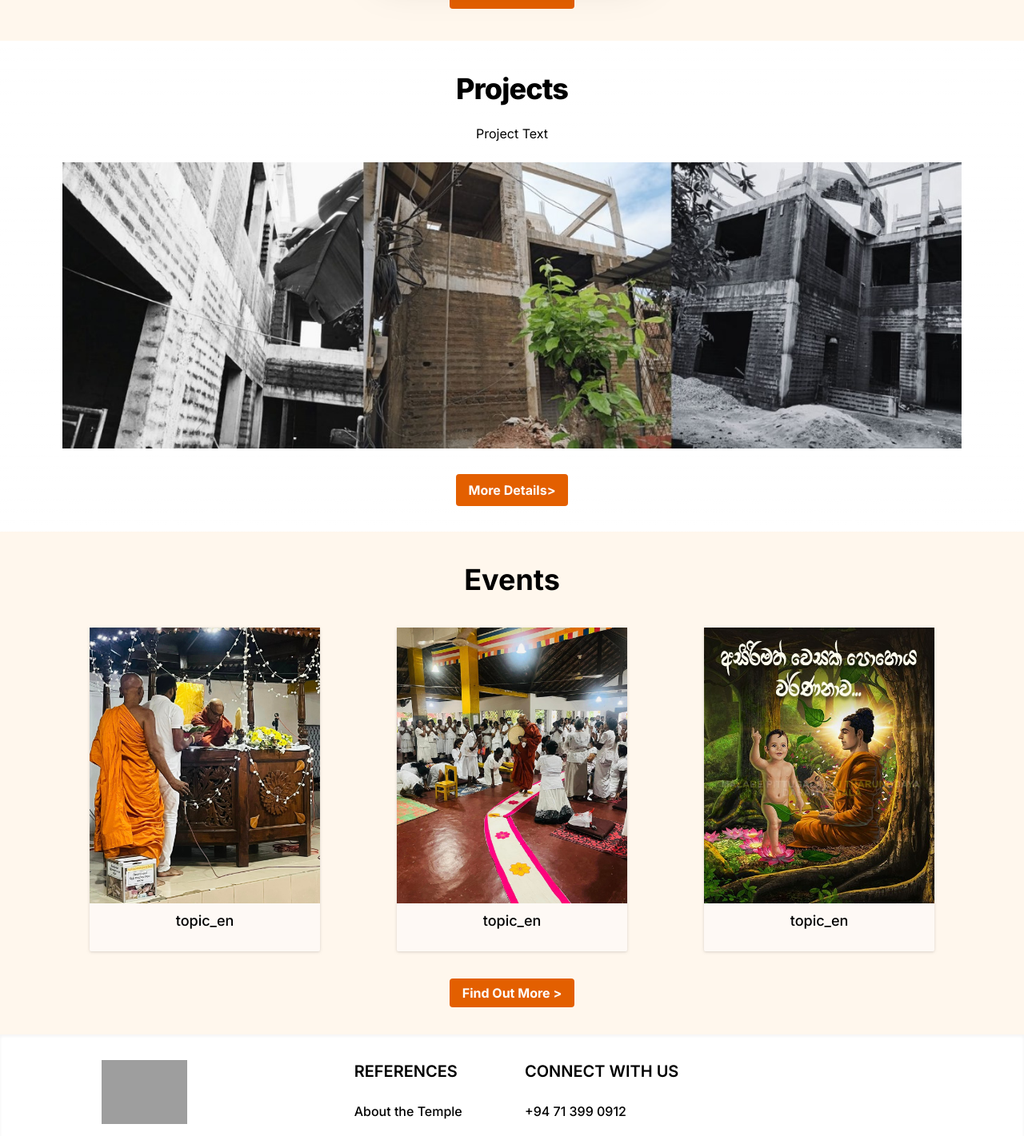
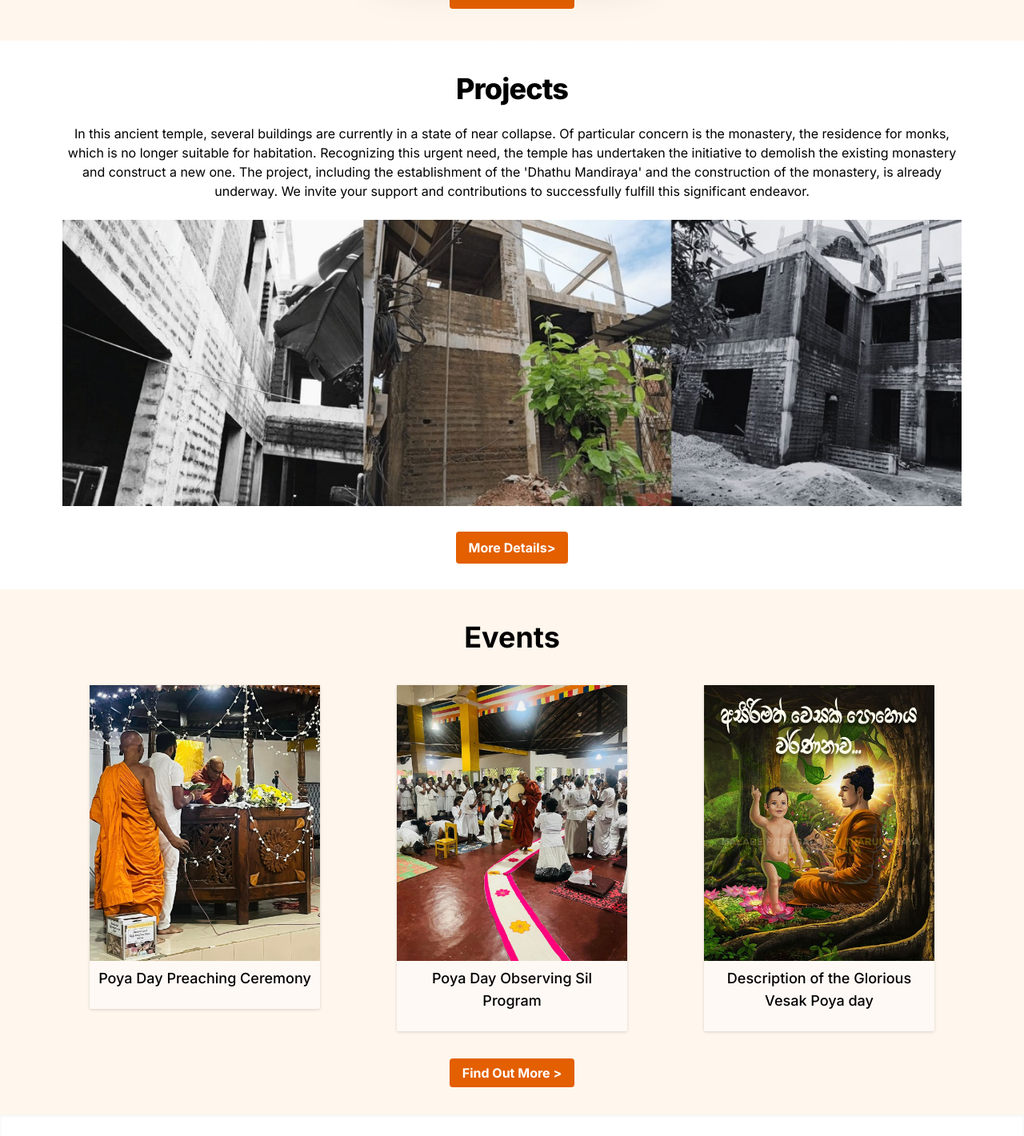
Before and after one commit to ms-club-sliit/pittugala-temple-web, a Next.js app: page / in a window 1280 px wide. Shown: the part 1652-3073 px from the top of the page at 80% size. Built offline with nearby package versions, Linux system fonts and the light colour scheme; grey boxes are pictures that could not be loaded.

Commit message:
Event Componets Transaltion
Signed-off-by: Randula Mawaththa <randula98@gmail.com>

```diff
--- a/src/components/landingPage/events/index.jsx
+++ b/src/components/landingPage/events/index.jsx
@@ -12,19 +12,19 @@ export default function Events() {
       id: 1,
       src: '/static/event1.png',
       topic: 'පෝය දා බණ පිංකම',
-      topic_en: 'topic_en'
+      topic_en: 'Poya Day Preaching Ceremony'
     },
     {
       id: 2,
       src: '/static/event2.png',
       topic: 'පෝය දා සිල් සමාදන් වැඩසටහන',
-      topic_en: 'topic_en'
+      topic_en: 'Poya Day Observing Sil Program '
     },
     {
       id: 3,
       src: '/static/event3.png',
       topic: 'අසිරිමත් වෙසක් පොහොය වර්ණනාව',
-      topic_en: 'topic_en'
+      topic_en: 'Description of the Glorious Vesak Poya day'
     },
   ]
 
--- a/src/data/translations/english.json
+++ b/src/data/translations/english.json
@@ -7,7 +7,7 @@
     "FOOTER_TEXT": "Malabe Pittugala, Sri Sudharshanarama Ancient Temple is an ancient great temple that is more than 300 years old.",
     "ABOUT_TEXT": "Malabe Pittugala Sri Sudharshanarama Ancient Temple is an ancient great temple that is more than 300 years old. This temple is one of the oldest religious temple in the zone. The current Chief Incumbent Retired Lecturer of Delgoda Kalyana Pradeepa Educational Pirivena, Kalyani Saamagri Dhamma Council's Karma Wagacharya Reverend Panaliye Mangala is the fifth Chief Incumbent of this temple.",
     "ABOUT_POTRAIT_TEXT": "Current Chief Incumbent : Retired Lecturer of Delgoda Kalyana Pradeepa Educational Pirivena, Kalyani Saamagri Dhamma Council's Karma Wagacharya Reverend Panaliye Mangala",
-    "PROJECT_TEXT": "Project Text",
+    "PROJECT_TEXT": "In this ancient temple, several buildings are currently in a state of near collapse. Of particular concern is the monastery, the residence for monks, which is no longer suitable for habitation. Recognizing this urgent need, the temple has undertaken the initiative to demolish the existing monastery and construct a new one. The project, including the establishment of the 'Dhathu Mandiraya' and the construction of the monastery, is already underway. We invite your support and contributions to successfully fulfill this significant endeavor.",
     "HISTORY": "History of Sri Sudharshanaramaya",
     "DONATION_HEADER": "Money Donations",
     "DONATION_TEXT1": "Viharadhipathi",
```
